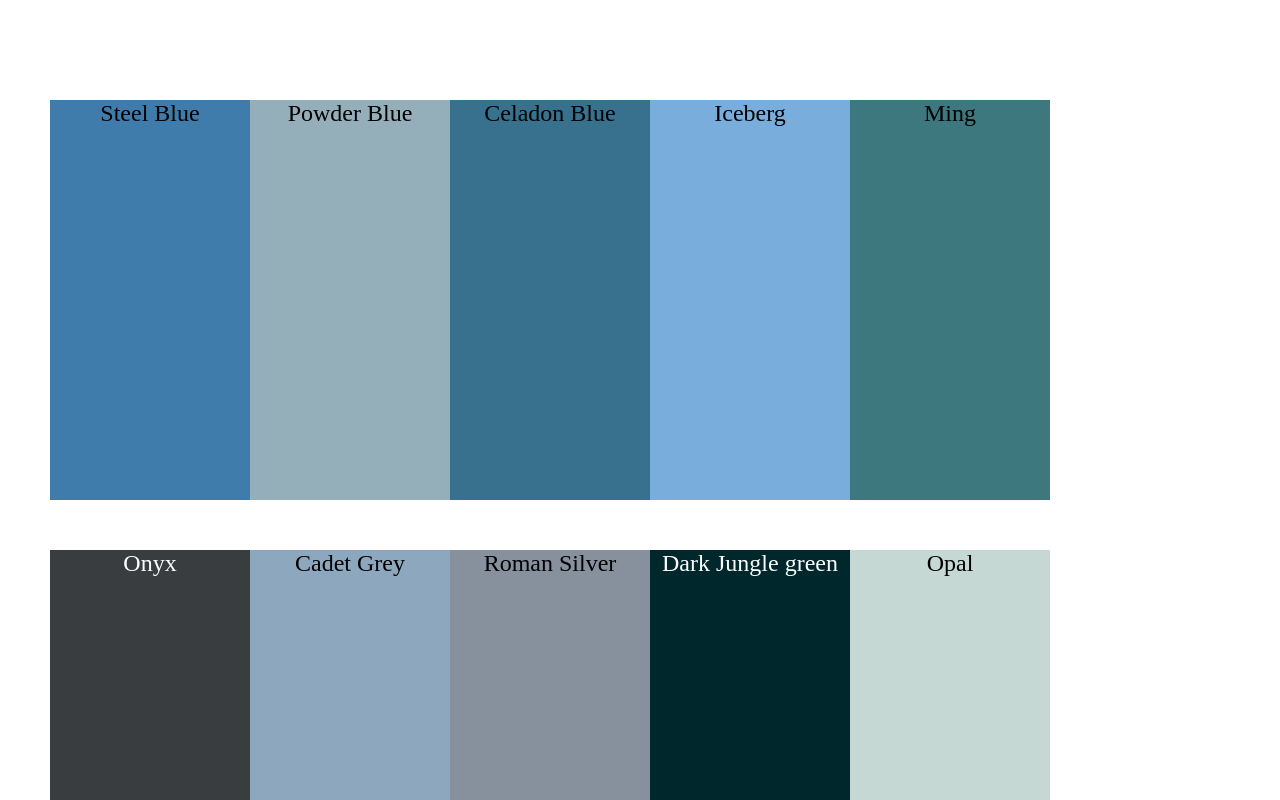
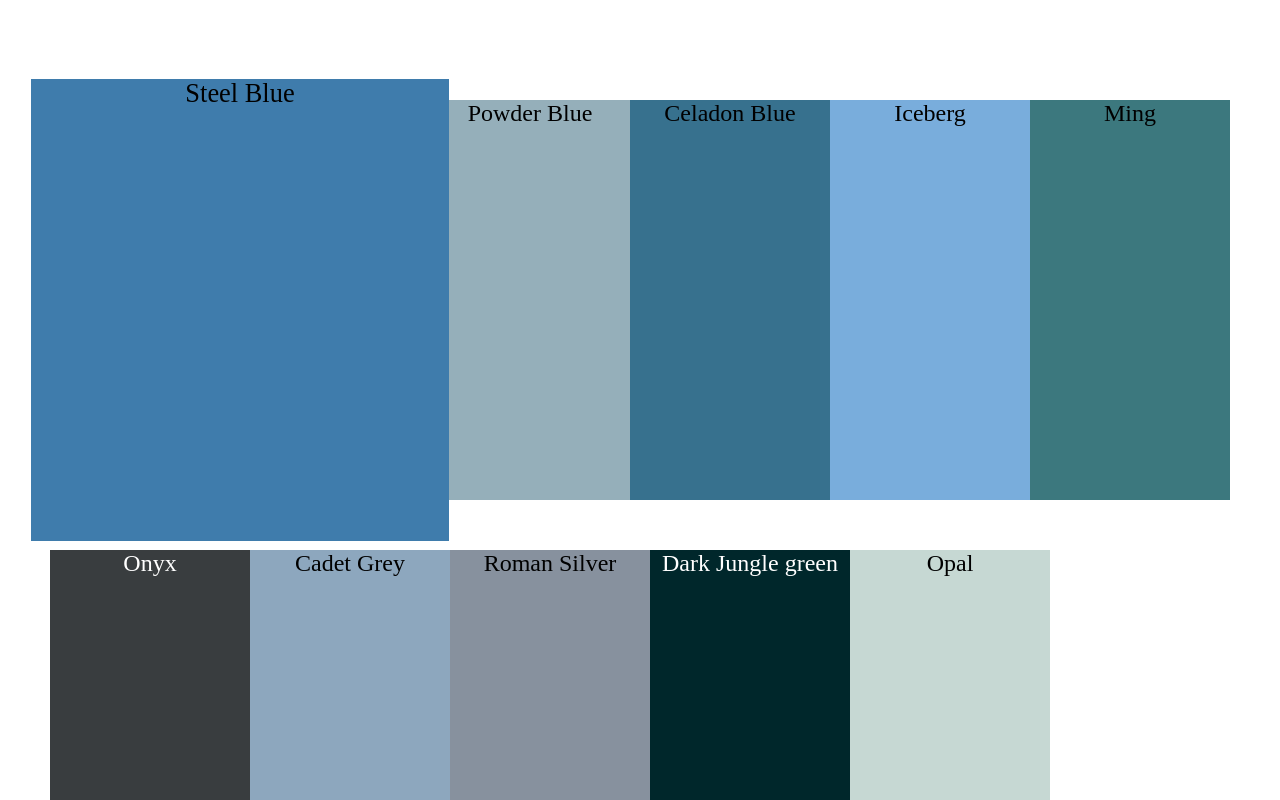
Before and after one commit to danielcortes89/practice-css, a plain HTML site: page colors-i-like.html in a window 1280 px wide. In both pictures the pointer is over the element "Steel Blue". Shown: the top 800 px of the page. Drawn offline with Linux system fonts and the light colour scheme.

Commit message:
feat: Made transition enlarge

```diff
--- a/css/colors-i-like.css
+++ b/css/colors-i-like.css
@@ -15,6 +15,13 @@ body {
     min-width: 200px;
     height: 100%;
     font-size: 1.5rem;
+}
+
+.display div:hover {
+    height: calc(100% + 20px);
+    width: calc(100% + 20px);
+    /*animation: enlarge 2s ease;*/
+    transform: scale(1.1);
 }
 
 #steel-blue {
@@ -83,6 +90,12 @@ body {
     color: white;
 }
 
+@keyframes enlarge {
+    100% {
+        transform: scale(1.125);
+    }
+}
+
 /*COLOR PALLATTES*/
 
 /*#11151C     Rich black FOGRA 29*/
```
